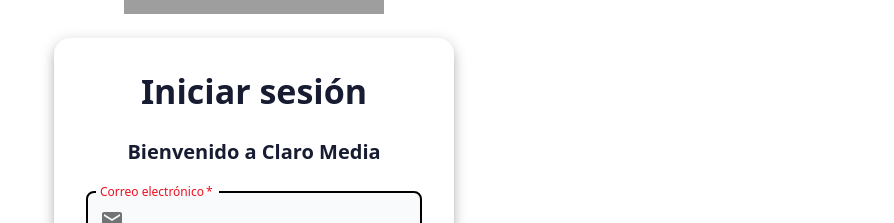
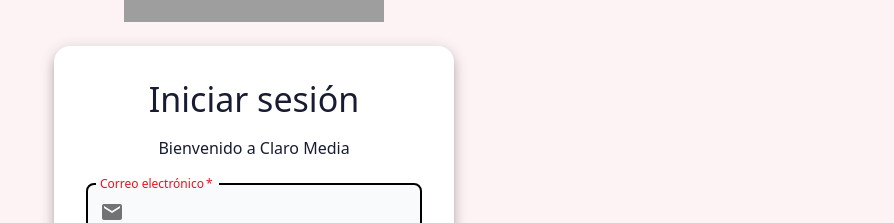
Before and after one commit to RDiaZ-2025/front-conciliaciones, a React (Vite) app in the folder frontend/: page / in a window 1280 px wide. Shown: the part 251-474 px from the top of the page, without its empty margins (386-1280 px from the left). Built offline with nearby package versions, Linux system fonts and the light colour scheme; grey boxes are pictures that could not be loaded.

Commit message:
Fixed styles and visual bugs

```diff
--- a/frontend/src/pages/AdminPanel/AdminPanel.tsx
+++ b/frontend/src/pages/AdminPanel/AdminPanel.tsx
@@ -95,9 +95,11 @@
         <Stack direction="row" alignItems="center" justifyContent="center" spacing={3} sx={{ mb: 3 }}>
           <Box
             sx={{
-              p: theme => theme.spacing(2),
+              p: theme => theme.spacing(1.3),
               borderRadius: '50%',
               bgcolor: 'primary.main',
+              height: 48,
+              width: 48,
               boxShadow: theme => theme.shadows[4]
             }}
           >
@@ -251,7 +253,7 @@
                   <TableCell
                     key={header}
                     sx={{
-                      bgcolor: 'grey.100',
+                      bgcolor: 'action.hover',
                       color: 'text.primary',
                       fontWeight: theme => theme.typography.fontWeightBold,
                       py: theme => theme.spacing(2),
--- a/frontend/src/pages/LoadDocumentsOCbyUserView/LoadDocumentsOCbyUserView.tsx
+++ b/frontend/src/pages/LoadDocumentsOCbyUserView/LoadDocumentsOCbyUserView.tsx
@@ -99,7 +99,7 @@
               <TableHead>
                 <TableRow>
                   <TableCell sx={{
-                    bgcolor: 'grey.100',
+                    bgcolor: 'action.hover',
                     color: 'text.primary',
                     fontWeight: theme => theme.typography.fontWeightBold,
                     py: theme => theme.spacing(2)
@@ -107,7 +107,7 @@
                     Usuario
                   </TableCell>
                   <TableCell sx={{
-                    bgcolor: 'grey.100',
+                    bgcolor: 'action.hover',
                     color: 'text.primary',
                     fontWeight: theme => theme.typography.fontWeightBold,
                     py: theme => theme.spacing(2)
@@ -115,7 +115,7 @@
                     Nombre de Archivo
                   </TableCell>
                   <TableCell sx={{
-                    bgcolor: 'grey.100',
+                    bgcolor: 'action.hover',
                     color: 'text.primary',
                     fontWeight: theme => theme.typography.fontWeightBold,
                     py: theme => theme.spacing(2)
@@ -123,7 +123,7 @@
                     Fecha de Subida
                   </TableCell>
                   <TableCell sx={{
-                    bgcolor: 'grey.100',
+                    bgcolor: 'action.hover',
                     color: 'text.primary',
                     fontWeight: theme => theme.typography.fontWeightBold,
                     py: theme => theme.spacing(2),
@@ -132,7 +132,7 @@
                     Estado
                   </TableCell>
                   <TableCell sx={{
-                    bgcolor: 'grey.100',
+                    bgcolor: 'action.hover',
                     color: 'text.primary',
                     fontWeight: theme => theme.typography.fontWeightBold,
                     py: theme => theme.spacing(2),
--- a/frontend/src/pages/Login/Login.tsx
+++ b/frontend/src/pages/Login/Login.tsx
@@ -93,20 +93,19 @@
               variant="h4"
               component="h1"
               sx={{
-                fontWeight: theme => theme.typography.fontWeightBold,
+                fontWeight: theme => theme.typography.fontWeightRegular,
                 color: 'text.primary',
                 textAlign: 'center',
-                mb: theme => theme.spacing(3)
+                mb: theme => theme.spacing(2)
               }}
             >
               Iniciar sesión
             </Typography>
 
             <Typography
-              variant="h6"
-              component="h2"
+              component="h3"
               sx={{
-                fontWeight: theme => theme.typography.fontWeightBold,
+                fontWeight: theme => theme.typography.fontWeightLight,
                 color: 'text.primary',
                 textAlign: 'center',
                 mb: theme => theme.spacing(3)
--- a/frontend/src/pages/UploadForm/UploadForm.tsx
+++ b/frontend/src/pages/UploadForm/UploadForm.tsx
@@ -24,7 +24,8 @@
   List,
   ListItem,
   ListItemIcon,
-  ListItemText
+  ListItemText,
+  Avatar
 } from "@mui/material";
 import {
   ArrowBack as ArrowBackIcon,
@@ -752,6 +753,18 @@
         overflow: 'auto'
       }}
     >
+      <Stack sx={{ justifyContent: 'center', alignItems: 'center'}}>
+        <Avatar
+            src={claroMediaLogo}
+            alt="Claro Media Logo"
+            className="heartbeat"
+            sx={{
+              width: theme => theme.spacing(32.5),
+              height: theme => theme.spacing(12),
+              borderRadius: 0
+            }}
+          />
+      </Stack>
       {!props.hideHeader && (
         <Container maxWidth="xl" sx={{ position: "relative", mt: 5, mb: 2 }}>
           <IconButton
--- a/frontend/src/styles/theme.js
+++ b/frontend/src/styles/theme.js
@@ -14,7 +14,7 @@
       dark: darkMode ? '#EB111F' : '#EB111F',
     },
     background: {
-      default: darkMode ? '#151921' : 'linear-gradient(135deg, #e0e7ff 0%, #f8fafc 100%)',
+      default: darkMode ? '#151921' : '#FEF3F4',
       paper: darkMode ? '#151921' : '#ffffff',
     },
     text: {
```
